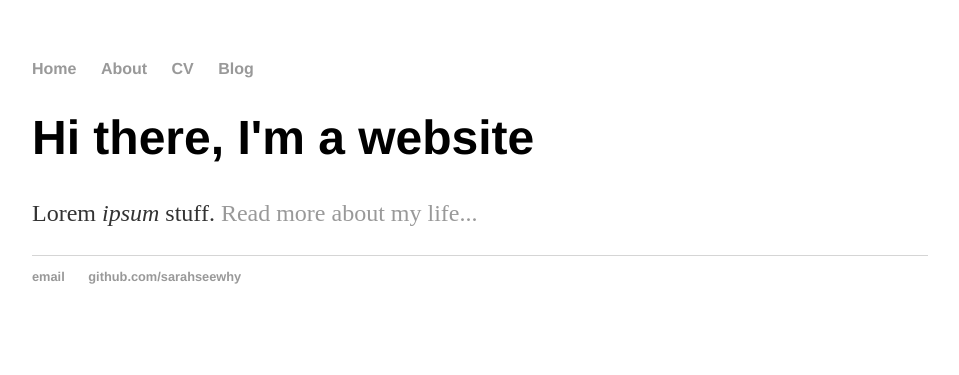
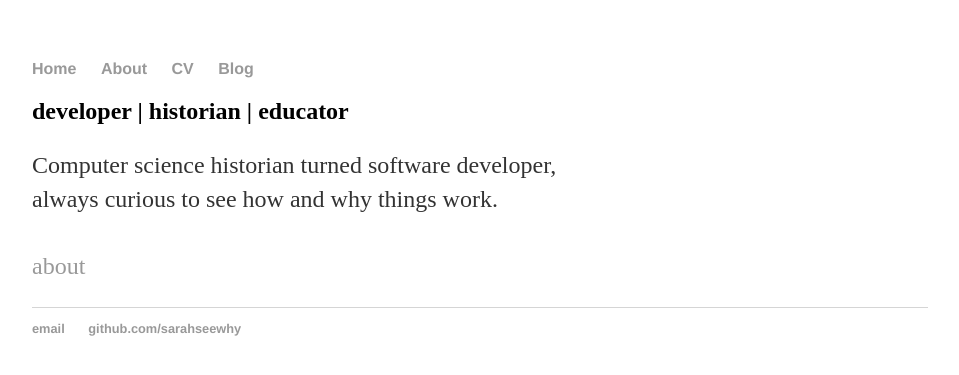
Before and after one commit to sarahseewhy/github-io-sandbox, a Jekyll site: the page built from index.html, in a window 1280 px wide. Shown: the top 375 px of the page, without its empty margins (160-1119 px from the left). Built offline with Jekyll 4.4.1, drawn with Linux system fonts in a browser that asks for light colours.

Commit message:
feat(landing-page): Update landing page blurb

```diff
--- a/index.html
+++ b/index.html
@@ -1,10 +1,14 @@
 ---
 layout: default
-title: Foo bar
+title: sarahseewhy
 ---
 <div class="container">
 	<div class="blurb">
-		<h1>Hi there, I'm a website</h1>
-		<p>Lorem <em>ipsum</em> stuff. <a href="/about">Read more about my life...</a></p>
+		<h2>developer | historian | educator</h2>
+		<p>
+            Computer science historian turned software developer,
+            <br>always curious to see how and why things work.<br>
+            <br><a href="/about">about</a><br>
+        </p>
 	</div><!-- /.blurb -->
 </div><!-- /.container -->
```
